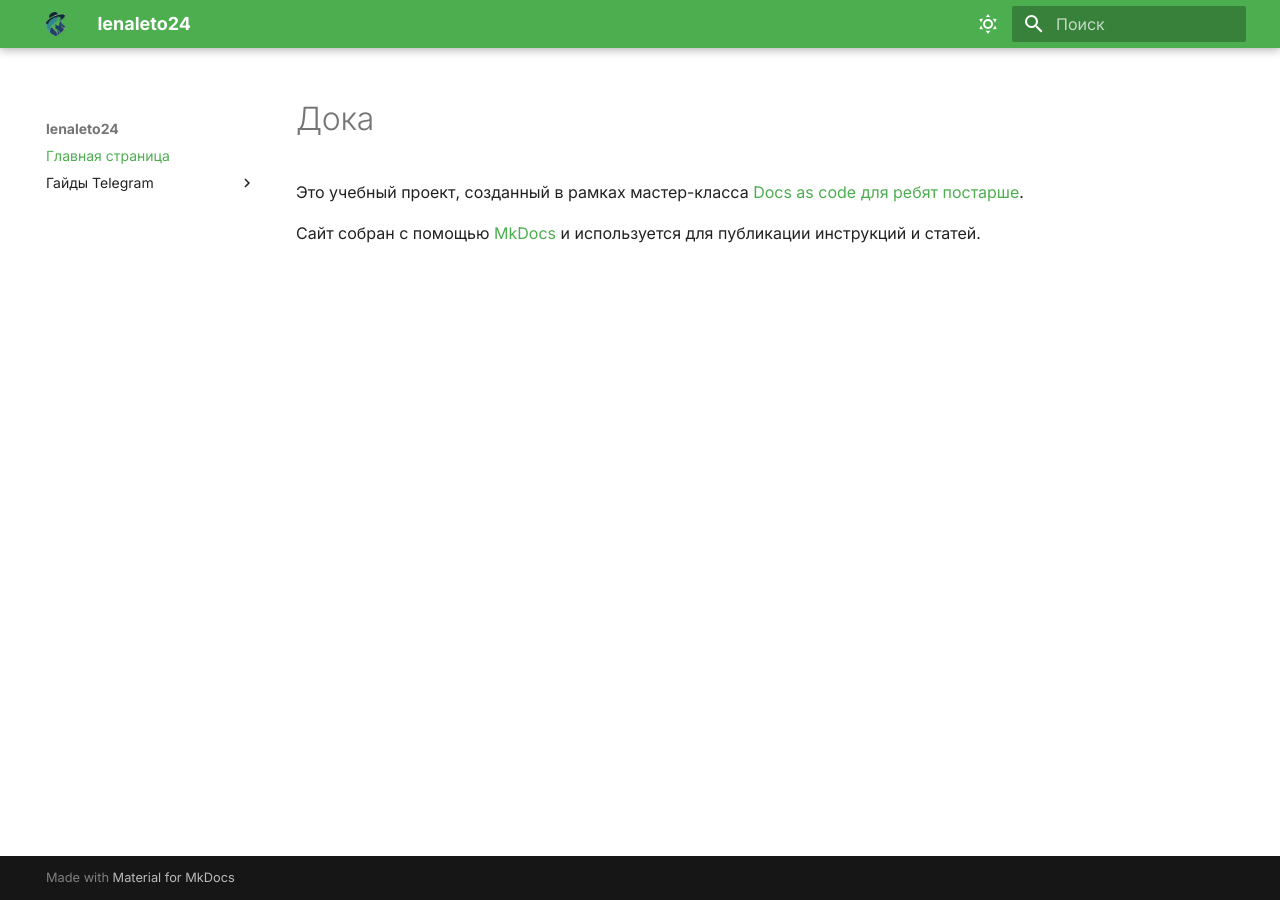
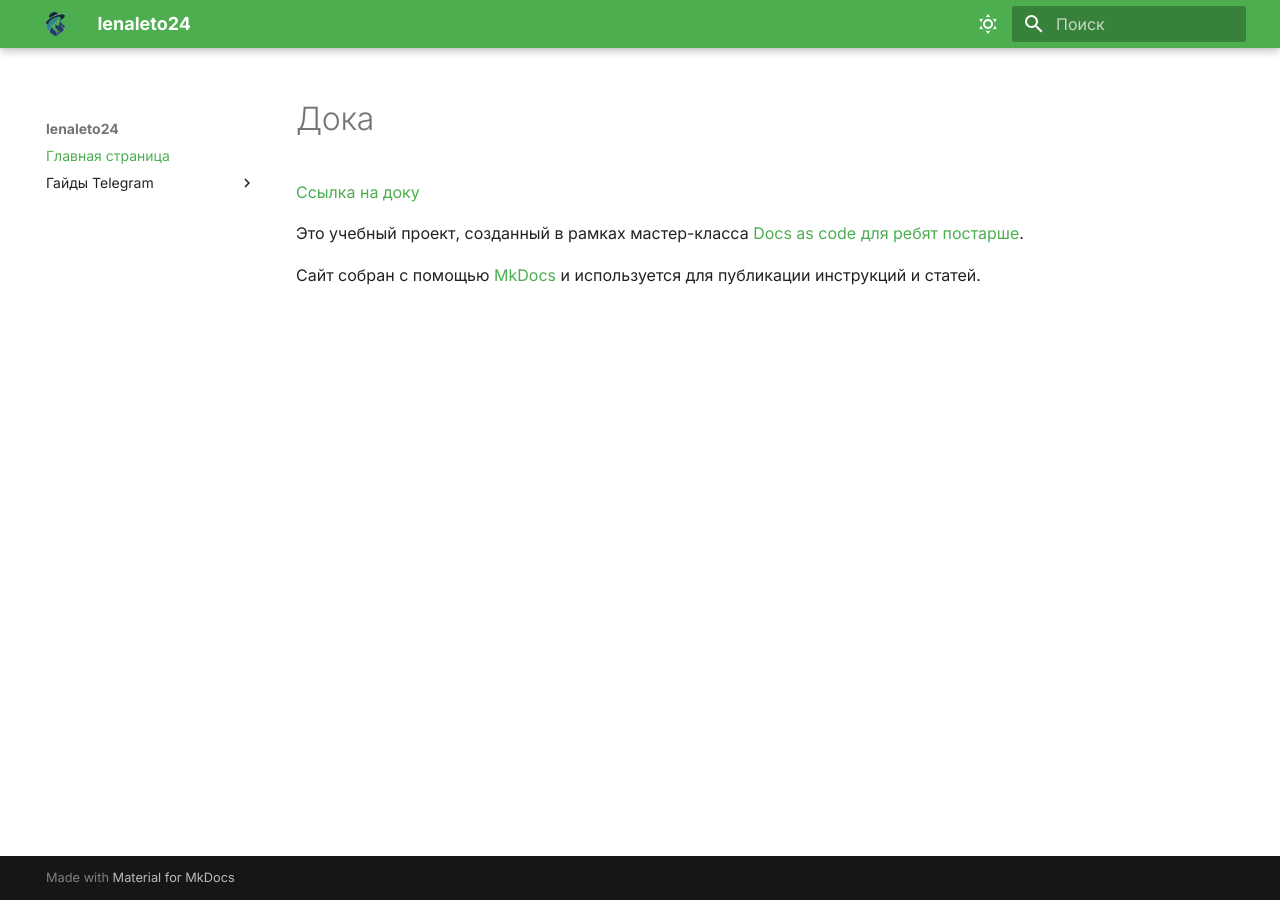
Before and after one commit to lenaleto24/my-MkDocs-project, an MkDocs documentation site: the page built from docs/index.md, in a window 1280 px wide. Built offline with MkDocs 1.6.1 and Material for MkDocs 9.7.7, drawn with Linux system fonts in a browser that asks for light colours.

Commit message:
ci: link

```diff
--- a/docs/index.md
+++ b/docs/index.md
@@ -1,4 +1,6 @@
 # Дока
+
+[Ссылка на доку](https://lenaleto24.github.io/my-MkDocs-project/)
 
 Это учебный проект, созданный в рамках мастер-класса [Docs as code для ребят постарше](https://t.me/parawriter).
 
```
